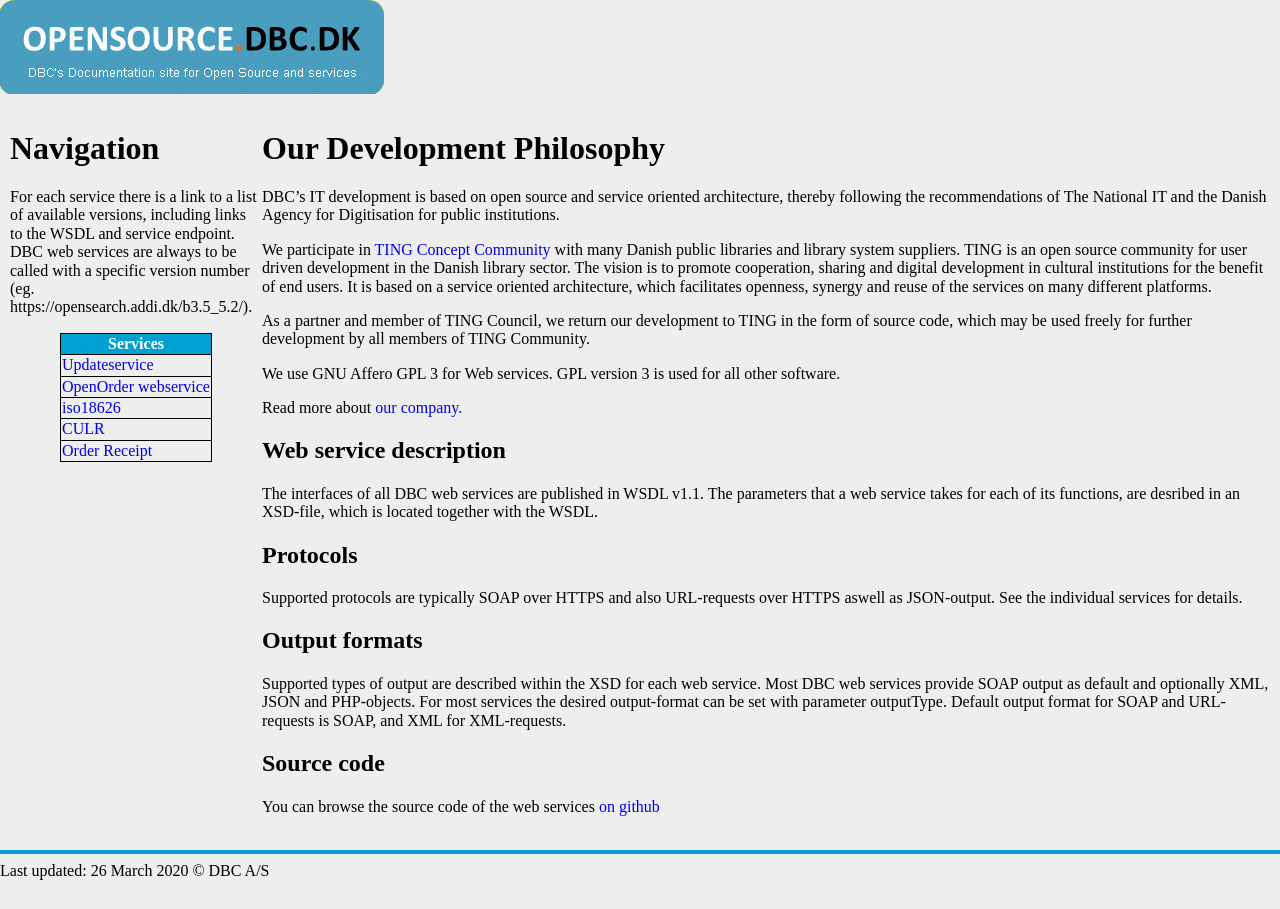
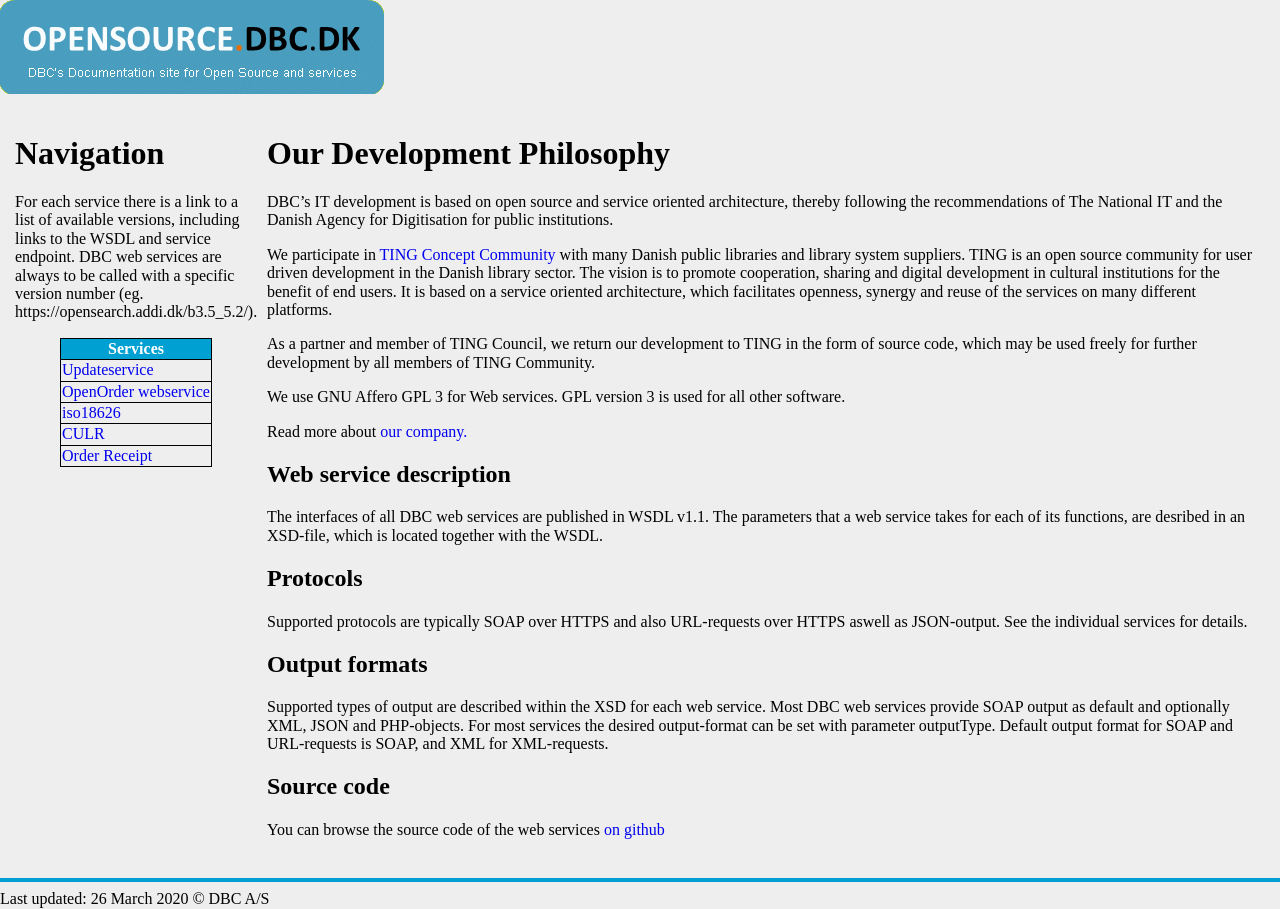
Before and after one commit to mran-dbc/MyTestDocRepo, a Jekyll site: the page built from docs/index.md, in a window 1280 px wide. Built offline with Jekyll 4.4.1, drawn with Linux system fonts in a browser that asks for light colours; nearby versions of some CDN libraries; our own code applies the rules of GitHub Pages for plain Markdown files.

Commit message:
Changed: tor 26 mar 22:05:08 CET 2020

```diff
--- a/docs/_config.yml
+++ b/docs/_config.yml
@@ -1 +1,5 @@
-theme: jekyll-theme-minimal
+---
+title: DBC A/S Documentation site
+
+description: This site contains various descriptions of webservices developed by DBC/AS
+theme: default
--- a/docs/style.css
+++ b/docs/style.css
@@ -33,3 +33,7 @@
   text-decoration: none;
   color: #0000EE;
 }
+
+.sidebar, .content {
+    padding: 5px;
+}
```
